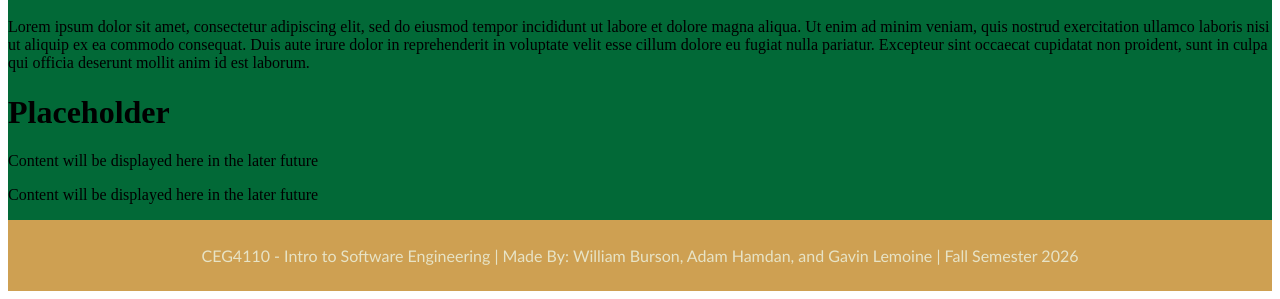
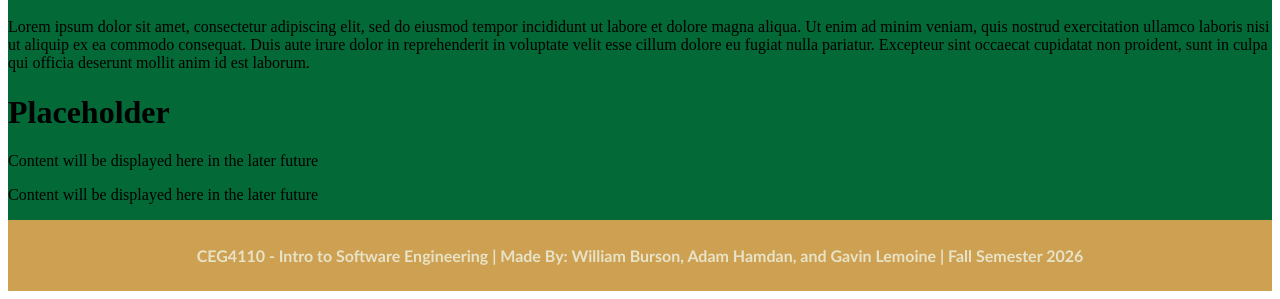
Before and after one commit to AdamoHamdan/CEG4110-RaiderTrainerProject-Burson-Hamdan-Lemoine, a plain HTML site: page WebsiteWork/index.html in a window 1280 px wide. Shown: the part 648-947 px from the top of the page. Drawn offline with Linux system fonts and the light colour scheme.

Commit message:
minor change to footer text appearance

```diff
--- a/WebsiteWork/index.html
+++ b/WebsiteWork/index.html
@@ -87,7 +87,7 @@
 
         <!-- footer section area of the landing page -->
         <div class="footer">
-        <p>CEG4110 - Intro to Software Engineering | Made By: William Burson, Adam Hamdan, and Gavin Lemoine | Fall Semester 2026</p>
+        <p><b>CEG4110 - Intro to Software Engineering | Made By: William Burson, Adam Hamdan, and Gavin Lemoine | Fall Semester 2026</b></p>
         </div>
     </div>
 </body>
```
